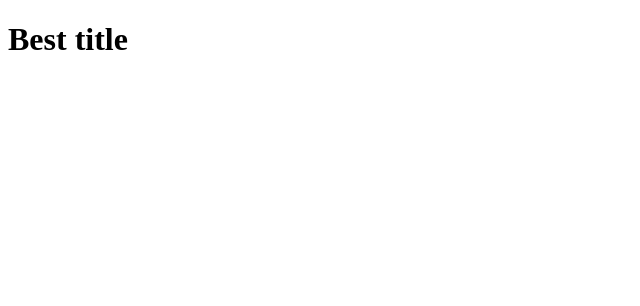
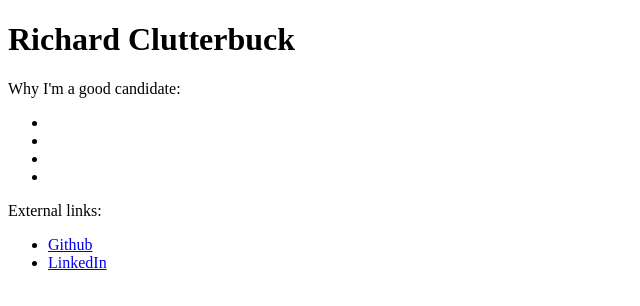
Before and after one commit to rwclutterbuck/project_1, a plain HTML site: page index.html in a window 1280 px wide. Shown: the whole page, without its empty margins (0-640 px from the left). Drawn offline with Linux system fonts and the light colour scheme.

Commit message:
added external links

```diff
--- a/index.html
+++ b/index.html
@@ -4,9 +4,25 @@
         <meta charset="UTF-8">
         <meta http-equiv="X-UA-Compatible" content="IE=edge">
         <meta name="viewport" content="width=device-width, initial-scale=1.0">
-    <title>Document</title>
+        <title>Richard Clutterbuck</title>
     </head>
     <body>
-    <h1>Best title</h1>
+        <h1>Richard Clutterbuck</h1>
+        <p>
+            Why I'm a good candidate:
+        </p>
+        <ul>
+            <li></li>
+            <li></li>
+            <li></li>
+            <li></li>
+        </ul>
+        <p>
+            External links:
+        </p>
+        <ul>
+            <li><a href="https://github.com/rwclutterbuck">Github</a></li>
+            <li><a href="https://www.linkedin.com/in/richard-clutterbuck-415161100/">LinkedIn</a></li>
+        </ul>
     </body>
 </html>
```
Lines whose indentation alone changed are shown as unchanged.
